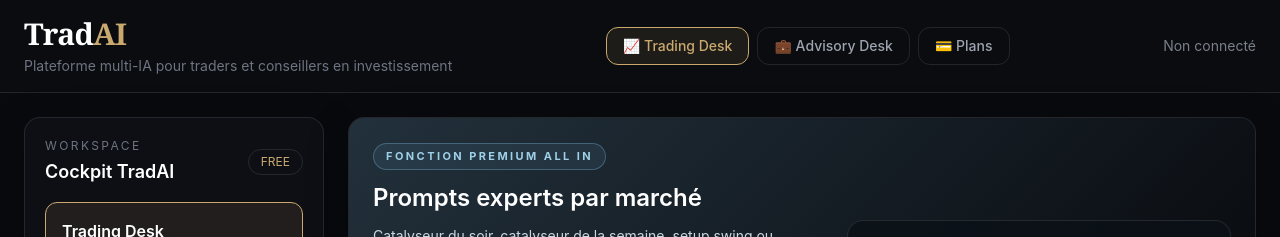
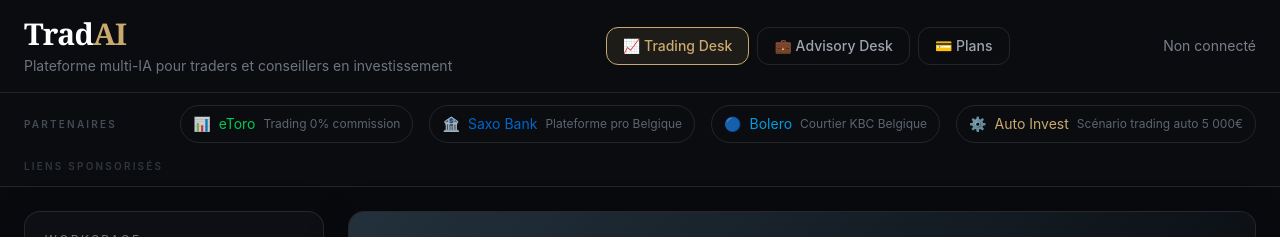
Before and after one commit to Toukist/tradai, a React (Vite) app in the folder frontend/: page / in a window 1280 px wide. Shown: the top 237 px of the page. Built offline with nearby package versions, Linux system fonts and the light colour scheme; no server answers.

Commit message:
Show affiliate links to visitors

```diff
--- a/frontend/src/App.jsx
+++ b/frontend/src/App.jsx
@@ -27,7 +27,7 @@
   return (
     <div className="min-h-screen bg-[#080A0E] text-[#E0DDD6]">
       <Header activeDesk={activeDesk} setActiveDesk={setActiveDesk} user={auth.user} token={auth.token} onLogout={auth.logout} />
-      {auth.user?.plan === 'free' && <AffiliateBar />}
+      {(!auth.user || auth.user.plan === 'free') && <AffiliateBar />}
 
       <div className="mx-auto grid max-w-7xl gap-6 px-4 py-6 lg:grid-cols-[300px_minmax(0,1fr)] lg:px-6">
         <Sidebar
```
